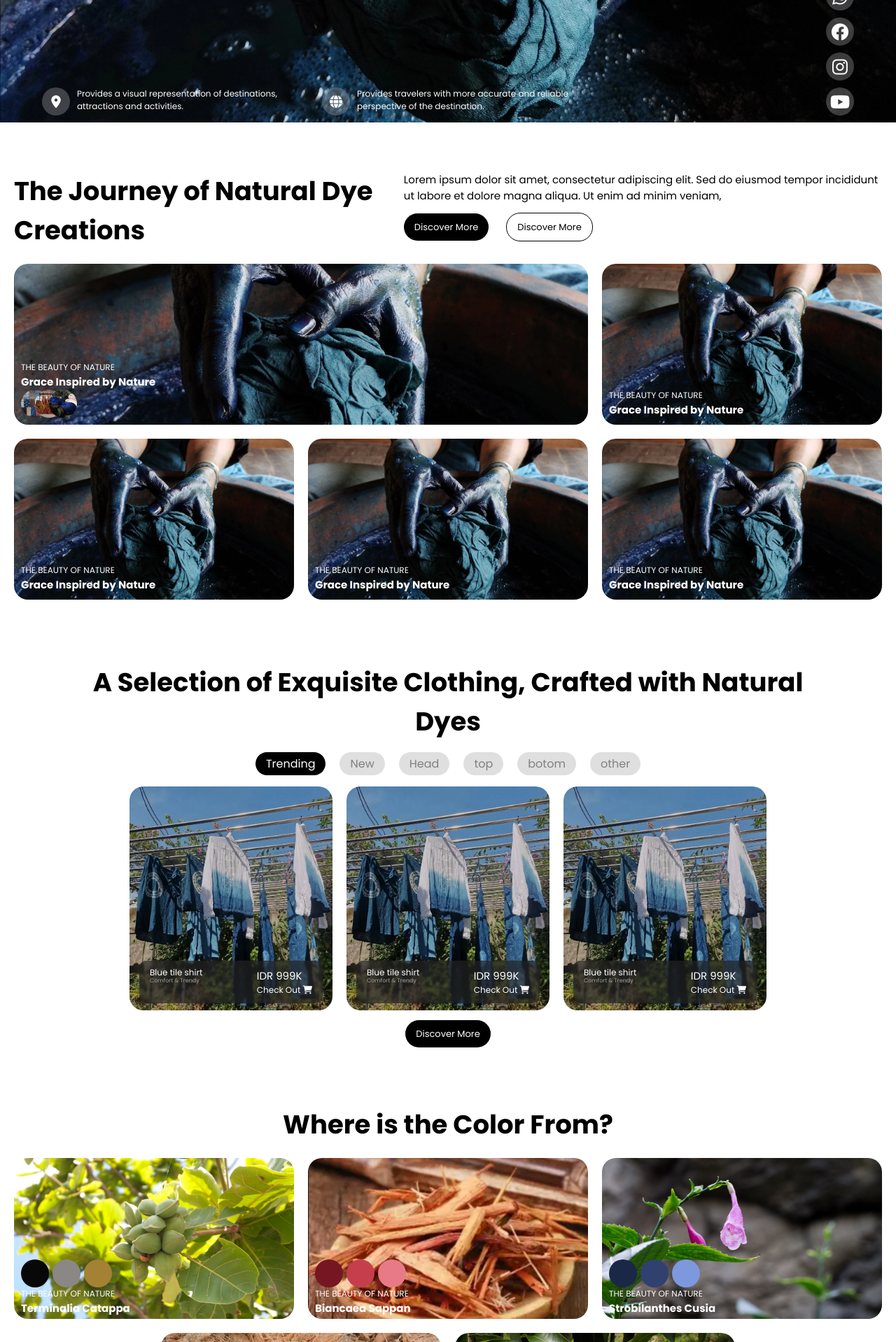
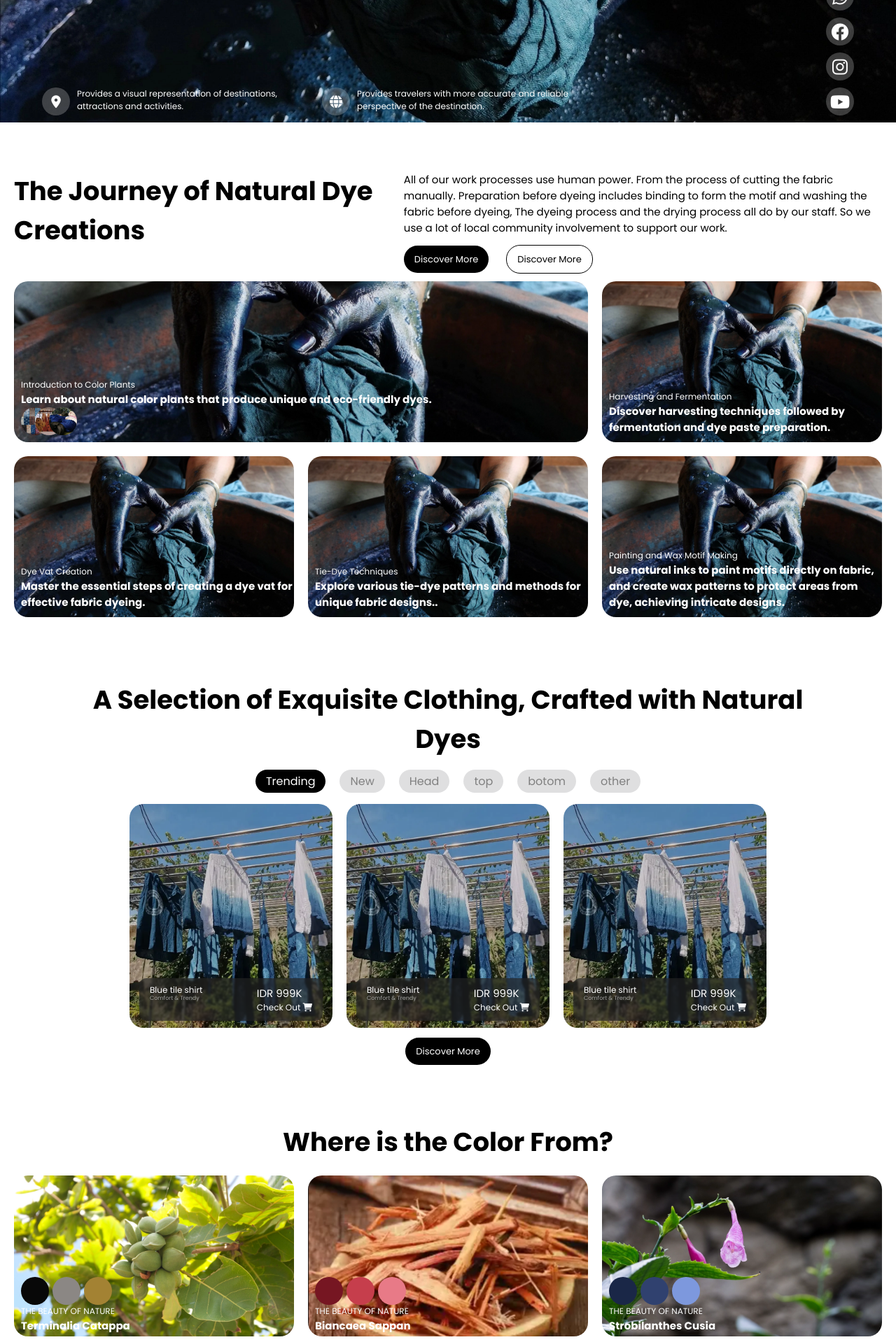
Before and after one commit to ManikTzyyy/pagiMotleyPrototype, a PHP site: page / in a window 1280 px wide. Shown: the part 625-2543 px from the top of the page at 70% size. Run offline with PHP 8.4, Linux system fonts and the light colour scheme.

Commit message:
big update

```diff
--- a/index.html
+++ b/index.html
@@ -82,9 +82,11 @@
           <h2>The Journey of Natural Dye Creations</h2>
           <div class="text column">
             <h4>
-              Lorem ipsum dolor sit amet, consectetur adipiscing elit. Sed do
-              eiusmod tempor incididunt ut labore et dolore magna aliqua. Ut
-              enim ad minim veniam,
+              All of our work processes use human power. From the process of
+              cutting the fabric manually. Preparation before dyeing includes
+              binding to form the motif and washing the fabric before dyeing,
+              The dyeing process and the drying process all do by our staff. So
+              we use a lot of local community involvement to support our work.
             </h4>
             <div class="button-wrapper row">
               <div class="button-b"><a href="">Discover More</a></div>
@@ -96,8 +98,11 @@
           <div class="img-container column main">
             <img src="./assets/img/bg-hero.webp" alt="" />
             <div class="text-wrapper column">
-              <p>THE BEAUTY OF NATURE</p>
-              <h4 style="font-weight: bold">Grace Inspired by Nature</h4>
+              <p>Introduction to Color Plants</p>
+              <h4 style="font-weight: bold">
+                Learn about natural color plants that produce unique and
+                eco-friendly dyes.
+              </h4>
               <div class="people-wrapper">
                 <div class="img-wrapper">
                   <img src="./assets/img/product1.webp" alt="" />
@@ -114,8 +119,11 @@
           <div class="img-container">
             <img src="./assets/img/bg-hero.webp" alt="" />
             <div class="text-wrapper column">
-              <p>THE BEAUTY OF NATURE</p>
-              <h4 style="font-weight: bold">Grace Inspired by Nature</h4>
+              <p>Harvesting and Fermentation</p>
+              <h4 style="font-weight: bold">
+                Discover harvesting techniques followed by fermentation and dye
+                paste preparation.
+              </h4>
             </div>
           </div>
         </div>
@@ -123,22 +131,32 @@
           <div class="img-container">
             <img src="./assets/img/bg-hero.webp" alt="" />
             <div class="text-wrapper column">
-              <p>THE BEAUTY OF NATURE</p>
-              <h4 style="font-weight: bold">Grace Inspired by Nature</h4>
+              <p>Dye Vat Creation</p>
+              <h4 style="font-weight: bold">
+                Master the essential steps of creating a dye vat for effective
+                fabric dyeing.
+              </h4>
             </div>
           </div>
           <div class="img-container">
             <img src="./assets/img/bg-hero.webp" alt="" />
             <div class="text-wrapper column">
-              <p>THE BEAUTY OF NATURE</p>
-              <h4 style="font-weight: bold">Grace Inspired by Nature</h4>
+              <p>Tie-Dye Techniques</p>
+              <h4 style="font-weight: bold">
+                Explore various tie-dye patterns and methods for unique fabric
+                designs..
+              </h4>
             </div>
           </div>
           <div class="img-container">
             <img src="./assets/img/bg-hero.webp" alt="" />
             <div class="text-wrapper column">
-              <p>THE BEAUTY OF NATURE</p>
-              <h4 style="font-weight: bold">Grace Inspired by Nature</h4>
+              <p>Painting and Wax Motif Making</p>
+              <h4 style="font-weight: bold">
+                Use natural inks to paint motifs directly on fabric, and create
+                wax patterns to protect areas from dye, achieving intricate
+                designs.
+              </h4>
             </div>
           </div>
         </div>
@@ -167,7 +185,7 @@
           <div class="img-container column item1">
             <img src="./assets/img/bg-hero.webp" alt="" />
             <div class="text-wrapper column">
-              <p>THE BEAUTY OF NATURE</p>
+              <p>THE BEAUTY OF NATURE1</p>
               <h4 style="font-weight: bold">Grace Inspired by Nature</h4>
               <div class="people-wrapper">
                 <div class="img-wrapper">
@@ -185,28 +203,28 @@
           <div class="img-container item2">
             <img src="./assets/img/bg-hero.webp" alt="" />
             <div class="text-wrapper column">
-              <p>THE BEAUTY OF NATURE</p>
+              <p>THE BEAUTY OF NATURE2</p>
               <h4 style="font-weight: bold">Grace Inspired by Nature</h4>
             </div>
           </div>
           <div class="img-container item3">
             <img src="./assets/img/bg-hero.webp" alt="" />
             <div class="text-wrapper column">
-              <p>THE BEAUTY OF NATURE</p>
+              <p>THE BEAUTY OF NATURE3</p>
               <h4 style="font-weight: bold">Grace Inspired by Nature</h4>
             </div>
           </div>
           <div class="img-container item4">
             <img src="./assets/img/bg-hero.webp" alt="" />
             <div class="text-wrapper column">
-              <p>THE BEAUTY OF NATURE</p>
+              <p>THE BEAUTY OF NATURE4</p>
               <h4 style="font-weight: bold">Grace Inspired by Nature</h4>
             </div>
           </div>
           <div class="img-container item5">
             <img src="./assets/img/bg-hero.webp" alt="" />
             <div class="text-wrapper column">
-              <p>THE BEAUTY OF NATURE</p>
+              <p>THE BEAUTY OF NATURE5</p>
               <h4 style="font-weight: bold">Grace Inspired by Nature</h4>
             </div>
           </div>
--- a/style/style.css
+++ b/style/style.css
@@ -783,6 +783,13 @@
     margin-top: 5rem;
     overflow: hidden;
   }
+  #showcase-mobile .content:hover .img-container {
+    /* animation-play-state: paused; */
+    overflow: auto;
+  }
+  #showcase-mobile .content:hover {
+    overflow: auto;
+  }
 
   @keyframes scrollLeft {
     to {
@@ -969,6 +976,25 @@
     text-align: center;
   }
 
+  #showcase .content {
+    flex-wrap: wrap;
+  }
+
+  #showcase .title-wrapper {
+    flex-wrap: wrap;
+    justify-content: center;
+    align-items: center;
+  }
+
+  #showcase .title-wrapper .text {
+    width: 100%;
+    gap: 20px;
+  }
+
+  #showcase .content .img-container {
+    width: 820px;
+  }
+
   /* footer */
   #footer .content-social {
     gap: 5px;
```
Also changed, not shown: assets/img/wastrapagi/1.webp (deleted), assets/img/wastrapagi/2.webp (deleted), assets/img/wastrapagi/3.webp (deleted), assets/img/wastrapagi/4.webp (deleted), assets/img/wastrapagi/5.webp (deleted), assets/img/wastrapagi/6.webp (deleted), assets/img/wastrapagi/model1.webp (deleted), assets/img/wastrapagi/model2.webp (deleted), assets/img/wastrapagi/model3.webp (deleted), assets/img/wastrapagi/model4.webp (deleted).
